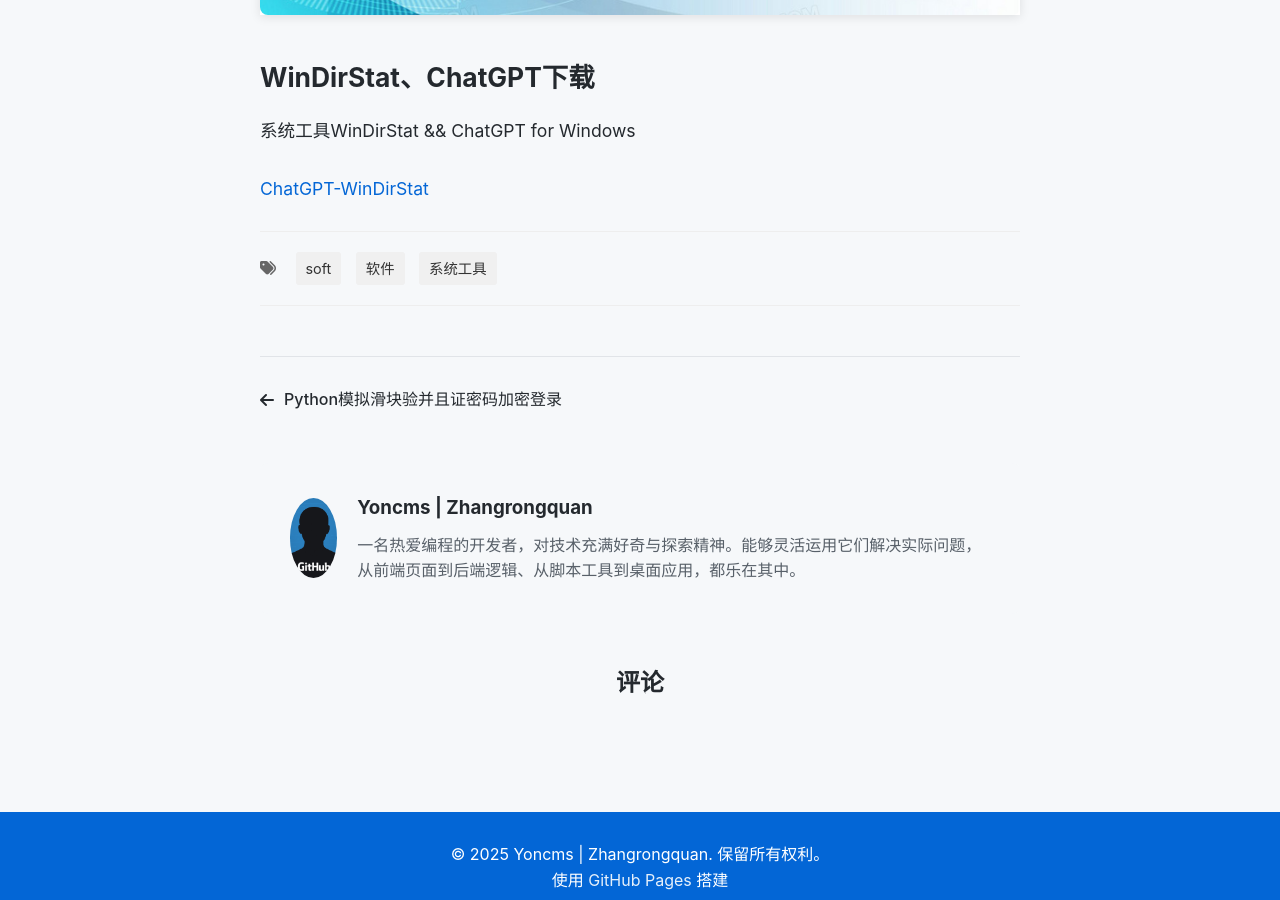
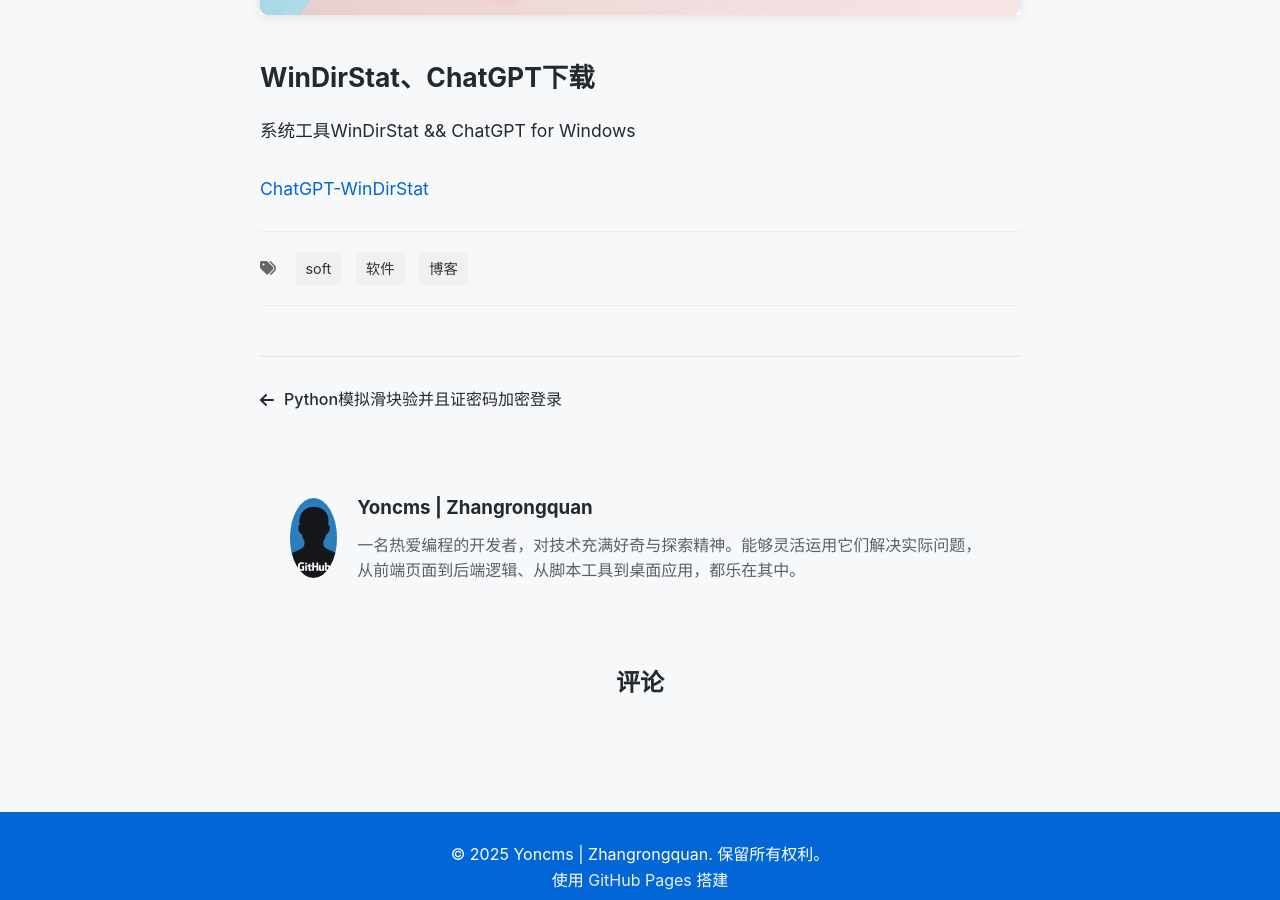
Before and after one commit to Yoncms/yoncms.github.io, a Jekyll site: the page built from _posts/2025-07-05-Softs-WinDirStat.md, in a window 1280 px wide and 900 px high, scrolled down 784 px. Built offline with Jekyll 4.4.1, drawn with Linux system fonts in a browser that asks for light colours; comment, search, counter and statistics services are not loaded.

Commit message:
Update 2025-07-05-Softs-WinDirStat.md

```diff
--- a/_posts/2025-07-05-Softs-WinDirStat.md
+++ b/_posts/2025-07-05-Softs-WinDirStat.md
@@ -3,8 +3,8 @@
 title: "ChatGPT-WinDirStat"
 date: 2025-07-05
 categories: 技术
-tags: [soft, 软件, 系统工具]
-featured_image: /assets/images/article28.jpg
+tags: [soft, 软件, 博客]
+featured_image: /assets/images/article29.jpg
 ---
 
 # WinDirStat、ChatGPT下载
```
